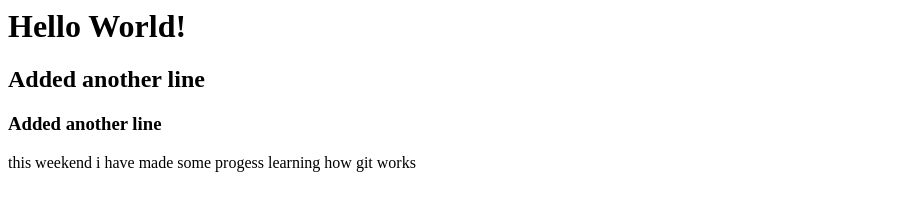
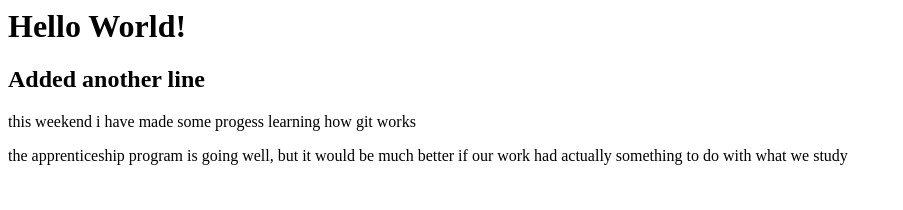
Before and after one commit to fridayla/gitDevOps, a plain HTML site: page index.html in a window 1280 px wide. Shown: the whole page, without its empty margins (0-903 px from the left). Drawn offline with Linux system fonts and the light colour scheme.

Commit message:
add a second paragraph

```diff
--- a/index.html
+++ b/index.html
@@ -1,5 +1,5 @@
 <h1>Hello World!</h1>
 <h2>Added another line</h2>
-<h3>Added another line</h3>
 
 <p>this weekend i have made some progess learning how git works</p>
+<p>the apprenticeship program is going well, but it would be much better if our work had actually something to do with what we study</p>
```
